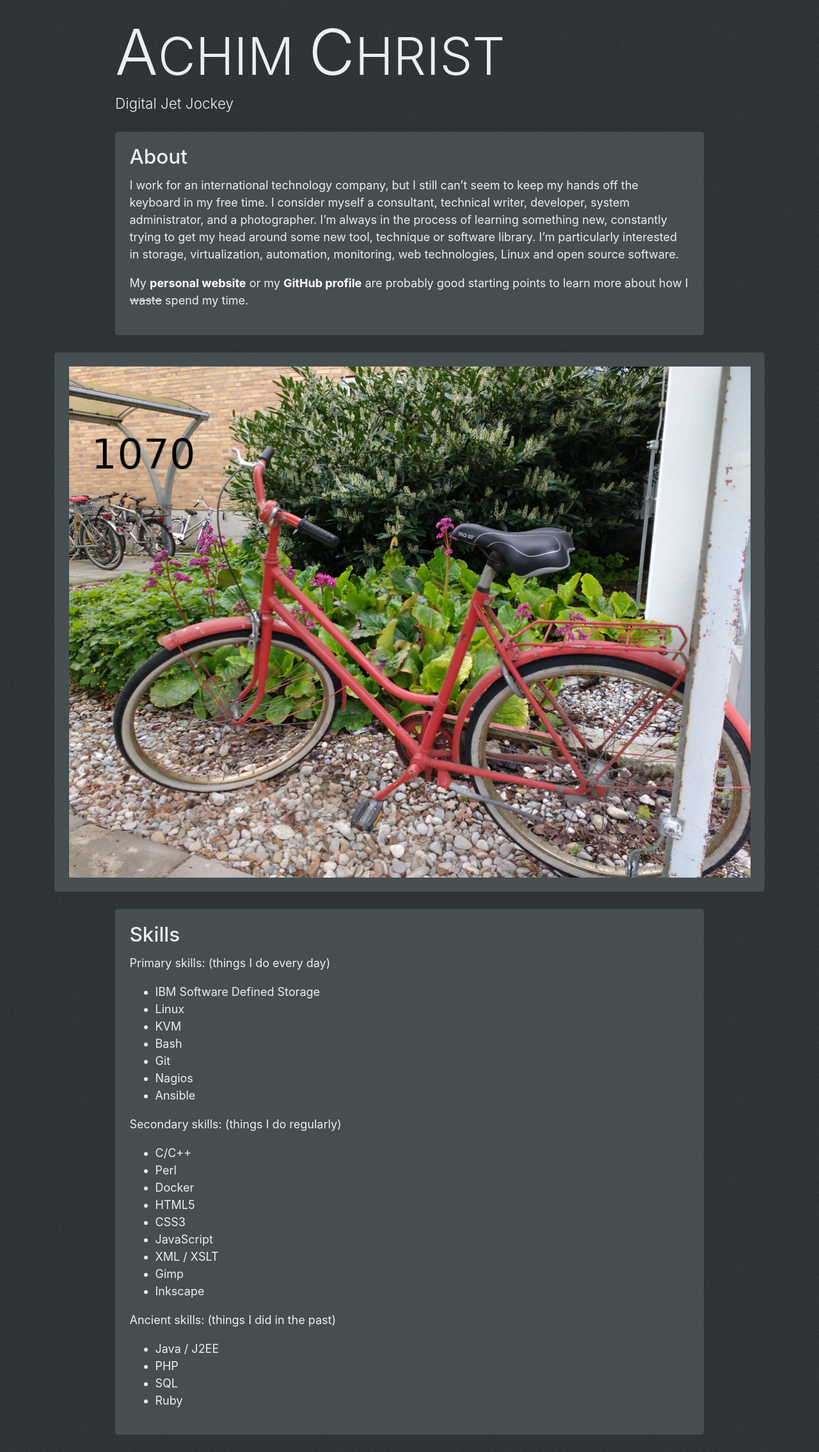
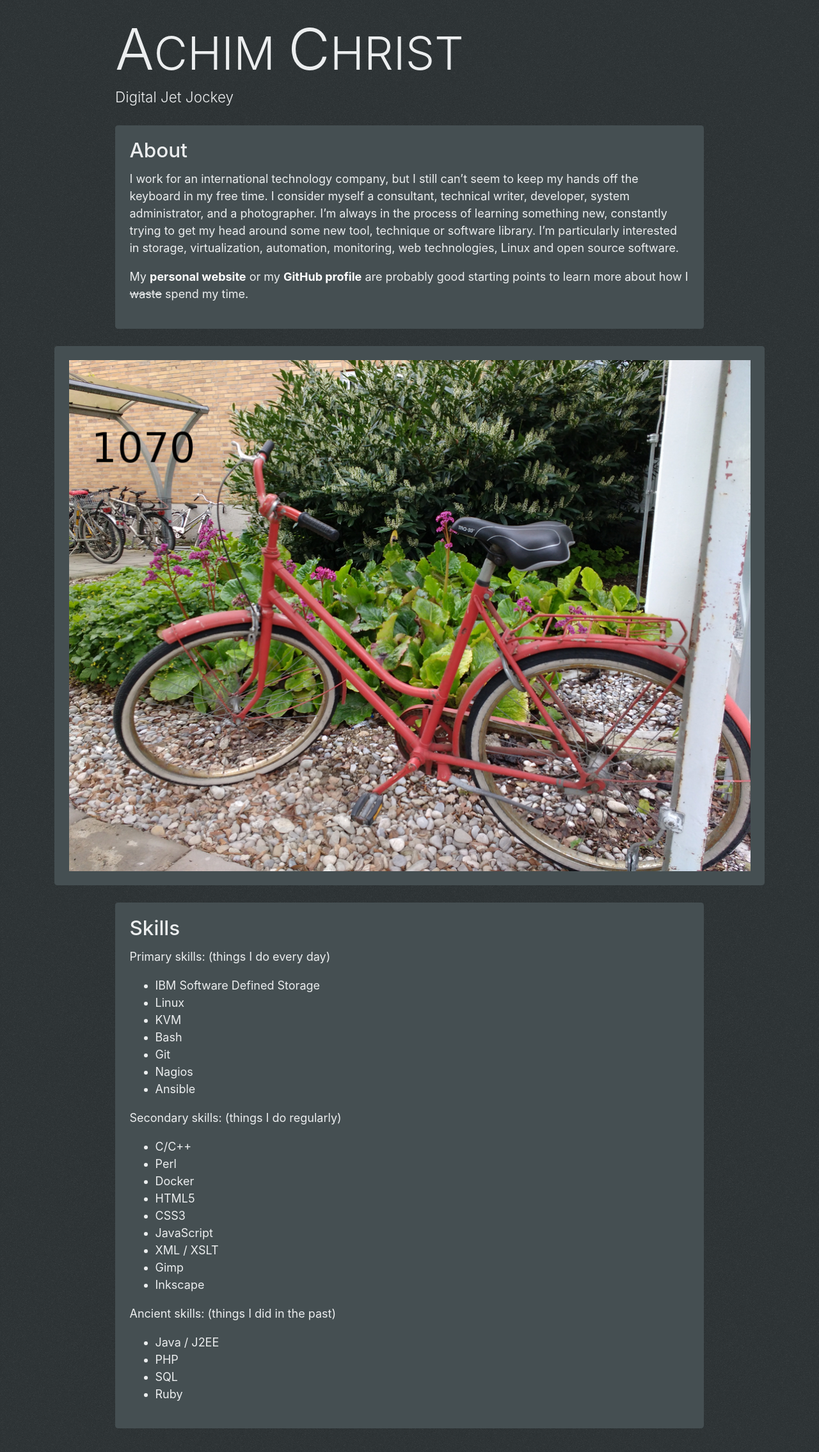
Before and after one commit to acch/homepage, a Jekyll site: the page built from index.html, in a window 1280 px wide. Shown: the whole page at 64% size. Built offline with Jekyll 4.4.1, drawn with Linux system fonts in a browser that asks for light colours; nearby versions of some CDN libraries.

Commit message:
Reduce size of name

```diff
--- a/_includes/business/banner.html
+++ b/_includes/business/banner.html
@@ -6,7 +6,7 @@
     </div>
 
     <div class="[ text-center text-md-left ] px-4">
-      <h1 class="display-3">Achim Christ</h1>
+      <h1 class="display-4">Achim Christ</h1>
       <p class="lead text-muted ml-3">
         Master Certified IT Specialist<br />
         IBM Systems<br />
--- a/_includes/private/style.scss
+++ b/_includes/private/style.scss
@@ -33,9 +33,9 @@ a:focus {
 }
 
 .name {
-  font-size: 4.5rem;
+  font-size: 4rem;
   text-transform: uppercase;
 }
 .name span {
-  font-size: 5.5rem;
+  font-size: 5rem;
 }
```
